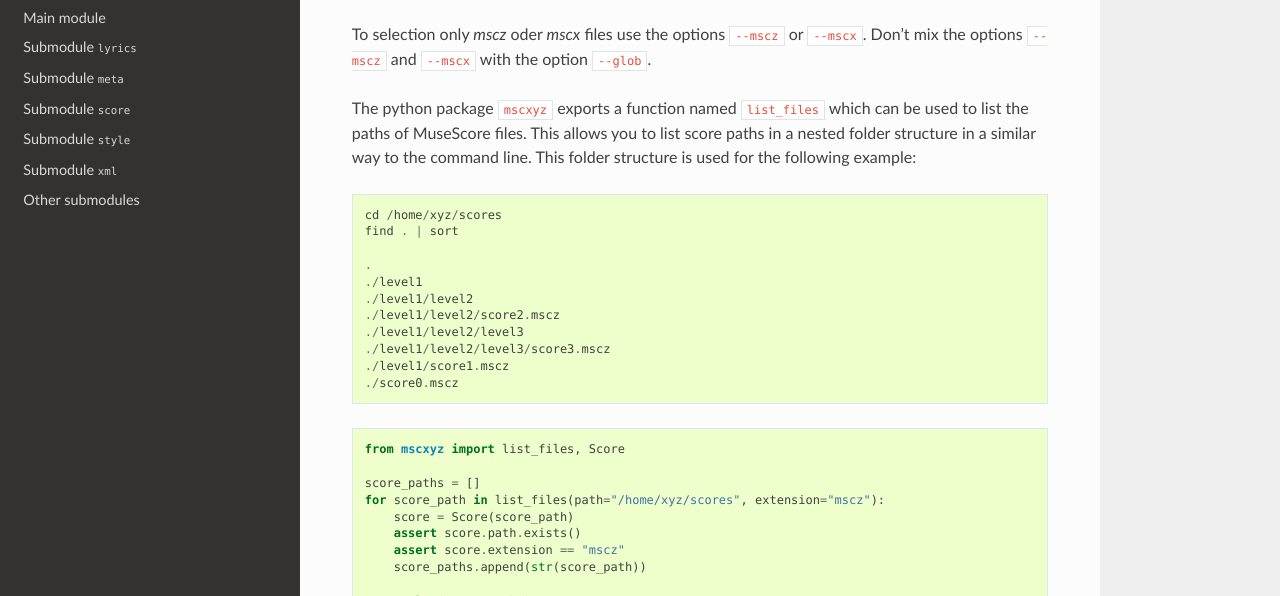
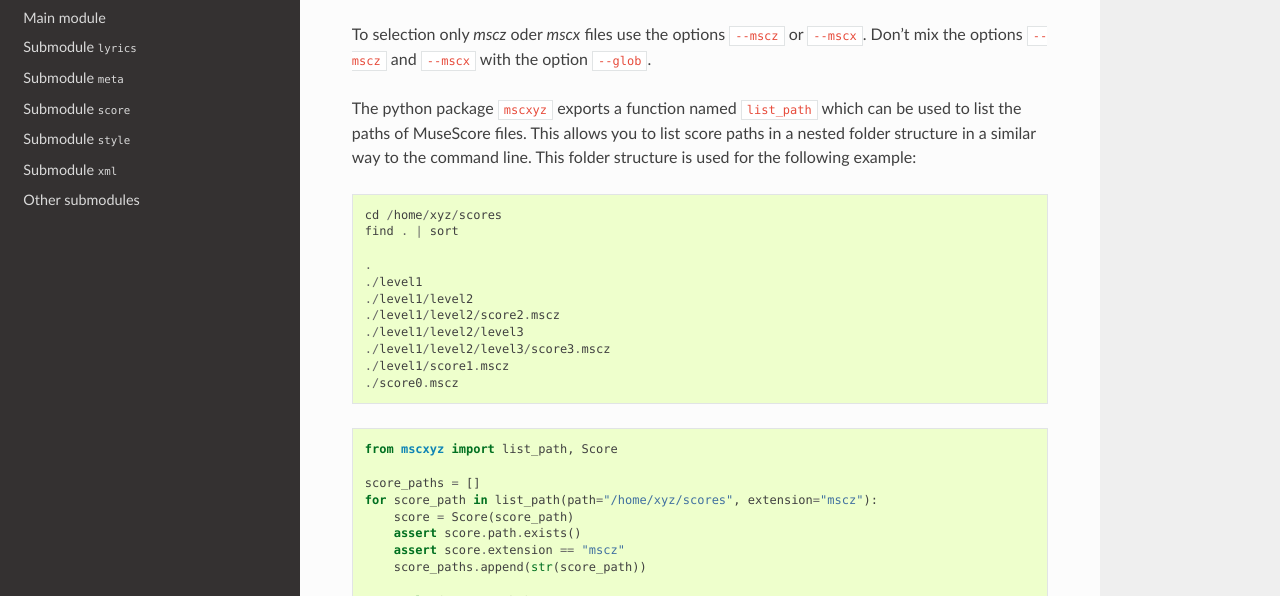
Before and after one commit to Josef-Friedrich/mscxyz, a Sphinx documentation site: the page built from docs/index.rst, in a window 1280 px wide and 900 px high, scrolled down 1754 px. Shown: the part 157-753 px from the top of the window. Built offline with Sphinx 7.4.7 and the Read the Docs theme 2.0.0, drawn with Linux system fonts in a browser that asks for light colours.

Commit message:
Clean up

```diff
--- a/README.rst
+++ b/README.rst
@@ -78,7 +78,7 @@ To apply glob patterns on the file paths, the ``--glob`` option can be used.
 To selection only *mscz* oder *mscx* files use the options ``--mscz`` or ``--mscx``.
 Don’t mix the options ``--mscz`` and ``--mscx`` with the option ``--glob``.
 
-The python package ``mscxyz`` exports a function named ``list_files`` which can
+The python package ``mscxyz`` exports a function named ``list_path`` which can
 be used to list the paths of MuseScore files. This allows you to list score
 paths in a nested folder structure in a similar way to the command line.
 This folder structure is used for the following example:
@@ -99,10 +99,10 @@ This folder structure is used for the following example:
 
 .. code-block:: Python
 
-    from mscxyz import list_files, Score
+    from mscxyz import list_path, Score
 
     score_paths = []
-    for score_path in list_files(path="/home/xyz/scores", extension="mscz"):
+    for score_path in list_path(path="/home/xyz/scores", extension="mscz"):
         score = Score(score_path)
         assert score.path.exists()
         assert score.extension == "mscz"
--- a/README_template.rst
+++ b/README_template.rst
@@ -74,7 +74,7 @@ To apply glob patterns on the file paths, the ``--glob`` option can be used.
 To selection only *mscz* oder *mscx* files use the options ``--mscz`` or ``--mscx``.
 Don’t mix the options ``--mscz`` and ``--mscx`` with the option ``--glob``.
 
-The python package ``mscxyz`` exports a function named ``list_files`` which can
+The python package ``mscxyz`` exports a function named ``list_path`` which can
 be used to list the paths of MuseScore files. This allows you to list score
 paths in a nested folder structure in a similar way to the command line.
 This folder structure is used for the following example:
@@ -95,10 +95,10 @@ This folder structure is used for the following example:
 
 .. code-block:: Python
 
-    from mscxyz import list_files, Score
+    from mscxyz import list_path, Score
 
     score_paths = []
-    for score_path in list_files(path="/home/xyz/scores", extension="mscz"):
+    for score_path in list_path(path="/home/xyz/scores", extension="mscz"):
         score = Score(score_path)
         assert score.path.exists()
         assert score.extension == "mscz"
--- a/docs/main-module.rst
+++ b/docs/main-module.rst
@@ -6,7 +6,7 @@ Main module
    :toctree: stubs
    :nosignatures:
 
-   mscxyz.list_files
+   mscxyz.list_path
    mscxyz.Score
 
 .. automodule:: mscxyz
--- a/docs/stubs/mscxyz.list_files.rst
+++ /dev/null
@@ -1,6 +0,0 @@
-mscxyz.list\_files
-==================
-
-.. currentmodule:: mscxyz
-
-.. autofunction:: list_files
--- /dev/null
+++ b/docs/stubs/mscxyz.list_path.rst
@@ -0,0 +1,6 @@
+mscxyz.list\_path
+=================
+
+.. currentmodule:: mscxyz
+
+.. autofunction:: list_path
--- a/mscxyz/__init__.py
+++ b/mscxyz/__init__.py
@@ -19,4 +19,4 @@ supported_versions = (2, 3, 4)
 
 Score = mscxyz.score.Score
 
-list_files = utils.list_files
+list_path = utils.list_path
```
Also changed, not shown: 10 other files.
